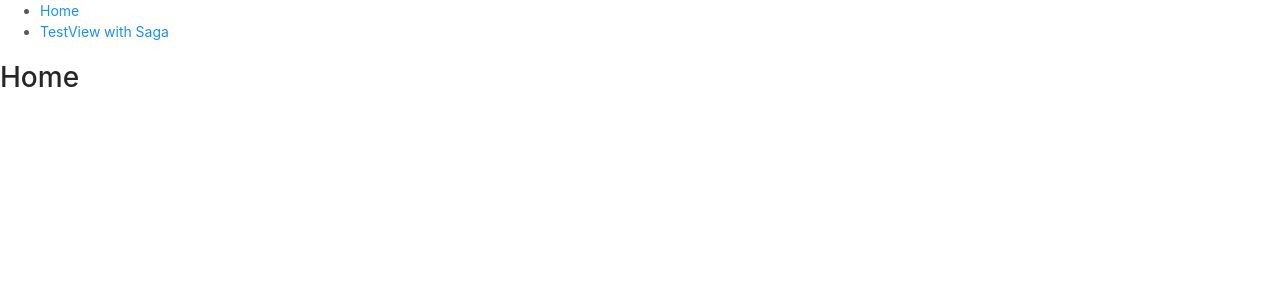
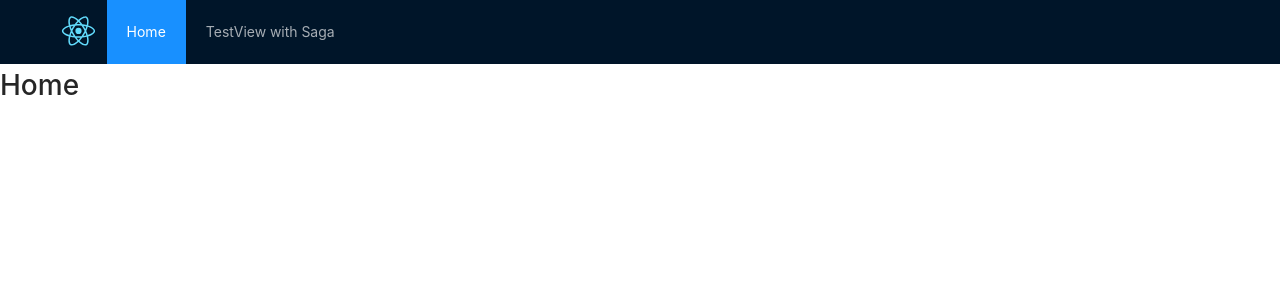
Before and after one commit to CarlosBarraganR/react-antd-typescript, a React app: page / in a window 1280 px wide. Shown: the top 300 px of the page. Built offline with nearby package versions, Linux system fonts and the light colour scheme.

Commit message:
added basic header

```diff
--- a/src/app/App.css
+++ b/src/app/App.css
@@ -0,0 +1,6 @@
+.logo {
+  height: 40px;
+  margin-top: 11px;
+  pointer-events: none;
+  float: left;
+}
--- a/src/app/App.tsx
+++ b/src/app/App.tsx
@@ -1,8 +1,10 @@
 import React from 'react';
 import { BrowserRouter as Router, Switch, Route, Link } from 'react-router-dom';
+import { Layout, Menu } from 'antd';
 import { HomeView } from 'views/home/home';
 import { TestViewContainer } from 'views/testView/testContainer';
 import { NotFoundView } from 'views/notFound/notFound';
+import logo from 'logo.svg';
 
 import './App.css';
 
@@ -10,16 +12,20 @@ export const App = () => {
   return (
     <Router>
       <div data-testid="app">
-        <nav>
-          <ul>
-            <li>
+        <Layout.Header>
+          <Link to="/">
+            <img src={logo} className="logo" alt="logo" />
+          </Link>
+          <Menu theme="dark" mode="horizontal" defaultSelectedKeys={['1']}>
+            <Menu.Item key="1">
               <Link to="/">Home</Link>
-            </li>
-            <li>
+            </Menu.Item>
+            <Menu.Item key="2">
               <Link to="/test">TestView with Saga</Link>
-            </li>
-          </ul>
-        </nav>
+            </Menu.Item>
+          </Menu>
+        </Layout.Header>
+
         <Switch>
           <Route exact path="/" component={HomeView} />
           <Route exact path="/test" component={TestViewContainer} />
```
